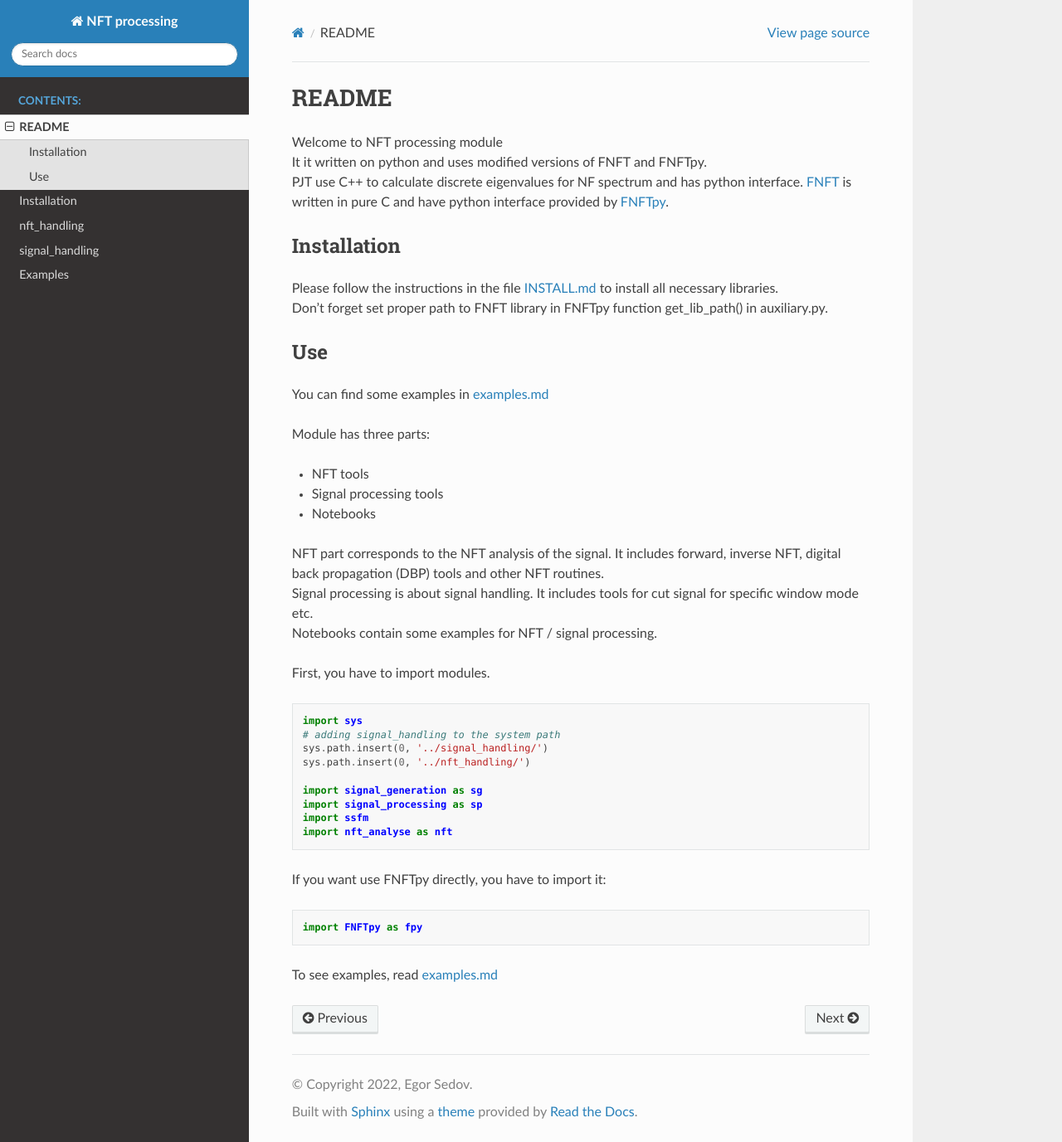
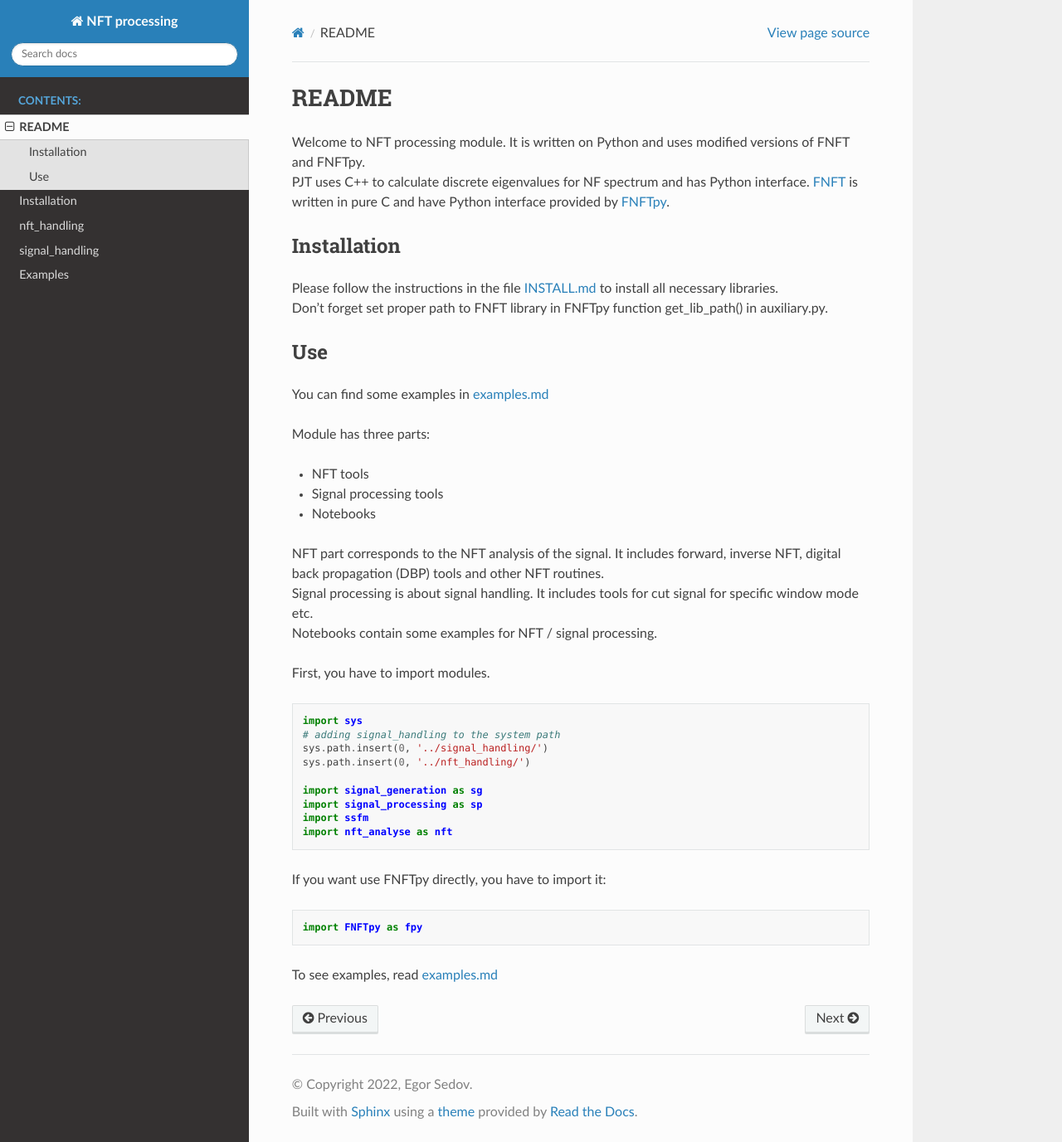
Before and after one commit to esf0/nft-processing, a Sphinx documentation site: the page built from docs/README.md, in a window 1280 px wide and 1377 px high. Shown: the whole window at 83% size. Built offline with Sphinx 7.4.7 and the Read the Docs theme 2.0.0, drawn with Linux system fonts in a browser that asks for light colours.

Commit message:
Update README.md

```diff
--- a/docs/README.md
+++ b/docs/README.md
@@ -1,10 +1,10 @@
 # README
 
-Welcome to NFT processing module
-It it written on python and uses modified versions of FNFT and FNFTpy.
-PJT use C++ to calculate discrete eigenvalues for NF spectrum and has python interface.
+Welcome to NFT processing module.
+It is written on Python and uses modified versions of FNFT and FNFTpy.
+PJT uses C++ to calculate discrete eigenvalues for NF spectrum and has Python interface.
 [FNFT](https://github.com/FastNFT/FNFT) is written in pure C and
-have python interface provided by [FNFTpy](https://github.com/xmhk/FNFTpy).
+have Python interface provided by [FNFTpy](https://github.com/xmhk/FNFTpy).
 
 
 ## Installation
```
